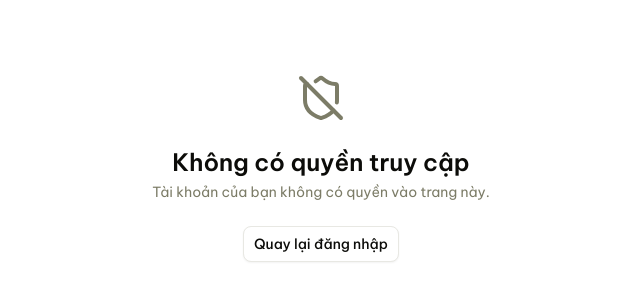
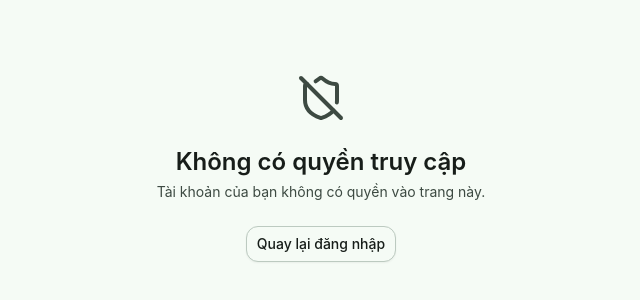
Before and after one commit to fptu-se-su26/prn232-su26-ai-audit-project-prn232_se18d05_group-05, a Next.js app in the folder source/FLDN_fe/: page /unauthorized in a window 1280 px wide. Shown: the part 232-532 px from the top of the page, without its empty margins (319-959 px from the left). Built offline with nearby package versions, Linux system fonts and the light colour scheme.

Commit message:
style(fe): update global css styles

```diff
--- a/source/FLDN_fe/src/app/globals.css
+++ b/source/FLDN_fe/src/app/globals.css
@@ -7,9 +7,46 @@
 @theme inline {
   --color-background: var(--background);
   --color-foreground: var(--foreground);
-  --font-sans: var(--font-be-vietnam-pro);
-  --font-mono: var(--font-geist-mono);
+  --font-sans: var(--font-sans, Inter, sans-serif);
+  --font-mono: var(--font-geist-mono, monospace);
   --font-heading: var(--font-sans);
+
+  /* Core Brand & Theme Tokens */
+  --color-primary: var(--primary);
+  --color-primary-foreground: var(--primary-foreground);
+  --color-primary-container: var(--primary-container);
+  --color-on-primary-container: var(--on-primary-container);
+
+  --color-secondary: var(--secondary);
+  --color-secondary-foreground: var(--secondary-foreground);
+  --color-secondary-container: var(--secondary-container);
+  --color-on-secondary-container: var(--on-secondary-container);
+
+  --color-tertiary: var(--tertiary);
+  --color-on-tertiary: var(--on-tertiary);
+  --color-tertiary-container: var(--tertiary-container);
+
+  --color-surface: var(--surface);
+  --color-surface-dim: var(--surface-dim);
+  --color-surface-bright: var(--surface-bright);
+  --color-surface-variant: var(--surface-variant);
+  --color-on-surface: var(--on-surface);
+  --color-on-surface-variant: var(--on-surface-variant);
+  --color-surface-container-lowest: var(--surface-container-lowest);
+  --color-surface-container-low: var(--surface-container-low);
+  --color-surface-container: var(--surface-container);
+  --color-surface-container-high: var(--surface-container-high);
+  --color-surface-container-highest: var(--surface-container-highest);
+
+  --color-outline: var(--outline);
+  --color-outline-variant: var(--outline-variant);
+
+  --color-destructive: var(--destructive);
+  --color-destructive-foreground: var(--destructive-foreground);
+  --color-error: var(--error);
+  --color-on-error: var(--on-error);
+  --color-error-container: var(--error-container);
+
   --color-sidebar-ring: var(--sidebar-ring);
   --color-sidebar-border: var(--sidebar-border);
   --color-sidebar-accent-foreground: var(--sidebar-accent-foreground);
@@ -18,103 +55,129 @@
   --color-sidebar-primary: var(--sidebar-primary);
   --color-sidebar-foreground: var(--sidebar-foreground);
   --color-sidebar: var(--sidebar);
-  --color-chart-5: var(--chart-5);
-  --color-chart-4: var(--chart-4);
-  --color-chart-3: var(--chart-3);
-  --color-chart-2: var(--chart-2);
-  --color-chart-1: var(--chart-1);
+
   --color-ring: var(--ring);
   --color-input: var(--input);
   --color-border: var(--border);
-  --color-destructive: var(--destructive);
   --color-accent-foreground: var(--accent-foreground);
   --color-accent: var(--accent);
   --color-muted-foreground: var(--muted-foreground);
   --color-muted: var(--muted);
-  --color-secondary-foreground: var(--secondary-foreground);
-  --color-secondary: var(--secondary);
-  --color-primary-foreground: var(--primary-foreground);
-  --color-primary: var(--primary);
   --color-popover-foreground: var(--popover-foreground);
   --color-popover: var(--popover);
   --color-card-foreground: var(--card-foreground);
   --color-card: var(--card);
-  --radius-sm: calc(var(--radius) * 0.6);
-  --radius-md: calc(var(--radius) * 0.8);
-  --radius-lg: var(--radius);
-  --radius-xl: calc(var(--radius) * 1.4);
-  --radius-2xl: calc(var(--radius) * 1.8);
-  --radius-3xl: calc(var(--radius) * 2.2);
-  --radius-4xl: calc(var(--radius) * 2.6);
+
+  --radius-sm: var(--radius-sm);
+  --radius-md: var(--radius-md);
+  --radius-lg: var(--radius-lg);
+  --radius-xl: var(--radius-xl);
+  --radius-full: 9999px;
 }
 
 :root {
-  --background: oklch(1 0 0);
-  --foreground: oklch(0.153 0.006 107.1);
-  --card: oklch(1 0 0);
-  --card-foreground: oklch(0.153 0.006 107.1);
-  --popover: oklch(1 0 0);
-  --popover-foreground: oklch(0.153 0.006 107.1);
-  --primary: oklch(0.228 0.013 107.4);
-  --primary-foreground: oklch(0.988 0.003 106.5);
-  --secondary: oklch(0.966 0.005 106.5);
-  --secondary-foreground: oklch(0.228 0.013 107.4);
-  --muted: oklch(0.966 0.005 106.5);
-  --muted-foreground: oklch(0.58 0.031 107.3);
-  --accent: oklch(0.966 0.005 106.5);
-  --accent-foreground: oklch(0.228 0.013 107.4);
-  --destructive: oklch(0.577 0.245 27.325);
-  --border: oklch(0.93 0.007 106.5);
-  --input: oklch(0.93 0.007 106.5);
-  --ring: oklch(0.737 0.021 106.9);
-  --chart-1: oklch(0.88 0.011 106.6);
-  --chart-2: oklch(0.58 0.031 107.3);
-  --chart-3: oklch(0.466 0.025 107.3);
-  --chart-4: oklch(0.394 0.023 107.4);
-  --chart-5: oklch(0.286 0.016 107.4);
-  --radius: 0.625rem;
-  --sidebar: oklch(0.988 0.003 106.5);
-  --sidebar-foreground: oklch(0.153 0.006 107.1);
-  --sidebar-primary: oklch(0.228 0.013 107.4);
-  --sidebar-primary-foreground: oklch(0.988 0.003 106.5);
-  --sidebar-accent: oklch(0.966 0.005 106.5);
-  --sidebar-accent-foreground: oklch(0.228 0.013 107.4);
-  --sidebar-border: oklch(0.93 0.007 106.5);
-  --sidebar-ring: oklch(0.737 0.021 106.9);
+  /* Agro-Tech Corporate Color System (100% Light Mode) */
+  --background: #f5fbf5;
+  --foreground: #171d19;
+
+  --card: #ffffff;
+  --card-foreground: #171d19;
+  --popover: #ffffff;
+  --popover-foreground: #171d19;
+
+  --primary: #006948;
+  --primary-foreground: #ffffff;
+  --primary-container: #00855d;
+  --on-primary-container: #f5fff7;
+  --inverse-primary: #68dba9;
+
+  --secondary: #565e74;
+  --secondary-foreground: #ffffff;
+  --secondary-container: #dae2fd;
+  --on-secondary-container: #5c647a;
+
+  --tertiary: #9b3e3b;
+  --on-tertiary: #ffffff;
+  --tertiary-container: #ba5551;
+  --on-tertiary-container: #fffbff;
+
+  --surface: #f5fbf5;
+  --surface-dim: #d5dcd6;
+  --surface-bright: #f5fbf5;
+  --surface-variant: #dee4de;
+  --on-surface: #171d19;
+  --on-surface-variant: #3d4a42;
+  --surface-container-lowest: #ffffff;
+  --surface-container-low: #eff5ef;
+  --surface-container: #e9efe9;
+  --surface-container-high: #e4eae4;
+  --surface-container-highest: #dee4de;
+
+  --outline: #6d7a72;
+  --outline-variant: #bccac0;
+  --surface-tint: #006c4a;
+
+  --muted: #e9efe9;
+  --muted-foreground: #3d4a42;
+  --accent: #eff5ef;
+  --accent-foreground: #171d19;
+
+  --destructive: #ba1a1a;
+  --destructive-foreground: #ffffff;
+  --error: #ba1a1a;
+  --on-error: #ffffff;
+  --error-container: #ffdad6;
+  --on-error-container: #93000a;
+
+  --border: #bccac0;
+  --input: #bccac0;
+  --ring: #006948;
+
+  --radius: 0.5rem;
+  --radius-sm: 0.25rem;
+  --radius-md: 0.75rem;
+  --radius-lg: 1rem;
+  --radius-xl: 1.5rem;
+
+  --sidebar: #ffffff;
+  --sidebar-foreground: #171d19;
+  --sidebar-primary: #006948;
+  --sidebar-primary-foreground: #ffffff;
+  --sidebar-accent: #eff5ef;
+  --sidebar-accent-foreground: #171d19;
+  --sidebar-border: #e4eae4;
+  --sidebar-ring: #006948;
 }
 
 .dark {
-  --background: oklch(0.153 0.006 107.1);
-  --foreground: oklch(0.988 0.003 106.5);
-  --card: oklch(0.228 0.013 107.4);
-  --card-foreground: oklch(0.988 0.003 106.5);
-  --popover: oklch(0.228 0.013 107.4);
-  --popover-foreground: oklch(0.988 0.003 106.5);
-  --primary: oklch(0.93 0.007 106.5);
-  --primary-foreground: oklch(0.228 0.013 107.4);
-  --secondary: oklch(0.286 0.016 107.4);
-  --secondary-foreground: oklch(0.988 0.003 106.5);
-  --muted: oklch(0.286 0.016 107.4);
-  --muted-foreground: oklch(0.737 0.021 106.9);
-  --accent: oklch(0.286 0.016 107.4);
-  --accent-foreground: oklch(0.988 0.003 106.5);
-  --destructive: oklch(0.704 0.191 22.216);
-  --border: oklch(1 0 0 / 10%);
-  --input: oklch(1 0 0 / 15%);
-  --ring: oklch(0.58 0.031 107.3);
-  --chart-1: oklch(0.88 0.011 106.6);
-  --chart-2: oklch(0.58 0.031 107.3);
-  --chart-3: oklch(0.466 0.025 107.3);
-  --chart-4: oklch(0.394 0.023 107.4);
-  --chart-5: oklch(0.286 0.016 107.4);
-  --sidebar: oklch(0.228 0.013 107.4);
-  --sidebar-foreground: oklch(0.988 0.003 106.5);
-  --sidebar-primary: oklch(0.488 0.243 264.376);
-  --sidebar-primary-foreground: oklch(0.988 0.003 106.5);
-  --sidebar-accent: oklch(0.286 0.016 107.4);
-  --sidebar-accent-foreground: oklch(0.988 0.003 106.5);
-  --sidebar-border: oklch(1 0 0 / 10%);
-  --sidebar-ring: oklch(0.58 0.031 107.3);
+  /* Enforce Light Mode consistency for Agro-Tech Corporate */
+  --background: #f5fbf5;
+  --foreground: #171d19;
+  --card: #ffffff;
+  --card-foreground: #171d19;
+  --popover: #ffffff;
+  --popover-foreground: #171d19;
+  --primary: #006948;
+  --primary-foreground: #ffffff;
+  --secondary: #565e74;
+  --secondary-foreground: #ffffff;
+  --muted: #e9efe9;
+  --muted-foreground: #3d4a42;
+  --accent: #eff5ef;
+  --accent-foreground: #171d19;
+  --destructive: #ba1a1a;
+  --destructive-foreground: #ffffff;
+  --border: #bccac0;
+  --input: #bccac0;
+  --ring: #006948;
+  --sidebar: #ffffff;
+  --sidebar-foreground: #171d19;
+  --sidebar-primary: #006948;
+  --sidebar-primary-foreground: #ffffff;
+  --sidebar-accent: #eff5ef;
+  --sidebar-accent-foreground: #171d19;
+  --sidebar-border: #e4eae4;
+  --sidebar-ring: #006948;
 }
 
 @layer base {
@@ -123,6 +186,7 @@
   }
   body {
     @apply bg-background text-foreground;
+    font-family: Inter, system-ui, -apple-system, sans-serif;
   }
   html {
     @apply font-sans;
```
Also changed, not shown: 1 other file (tests, documents, lock files or other folders).
